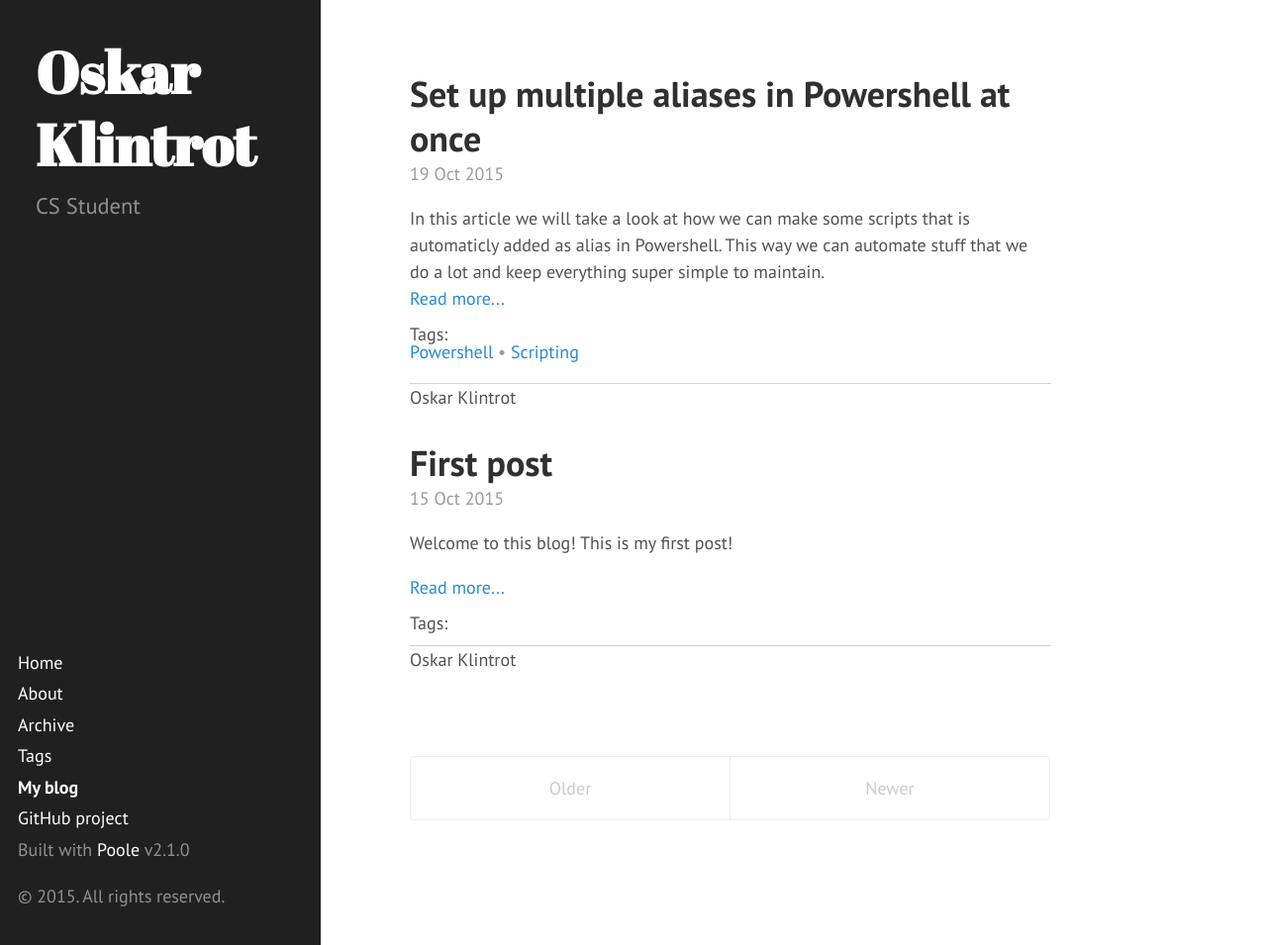
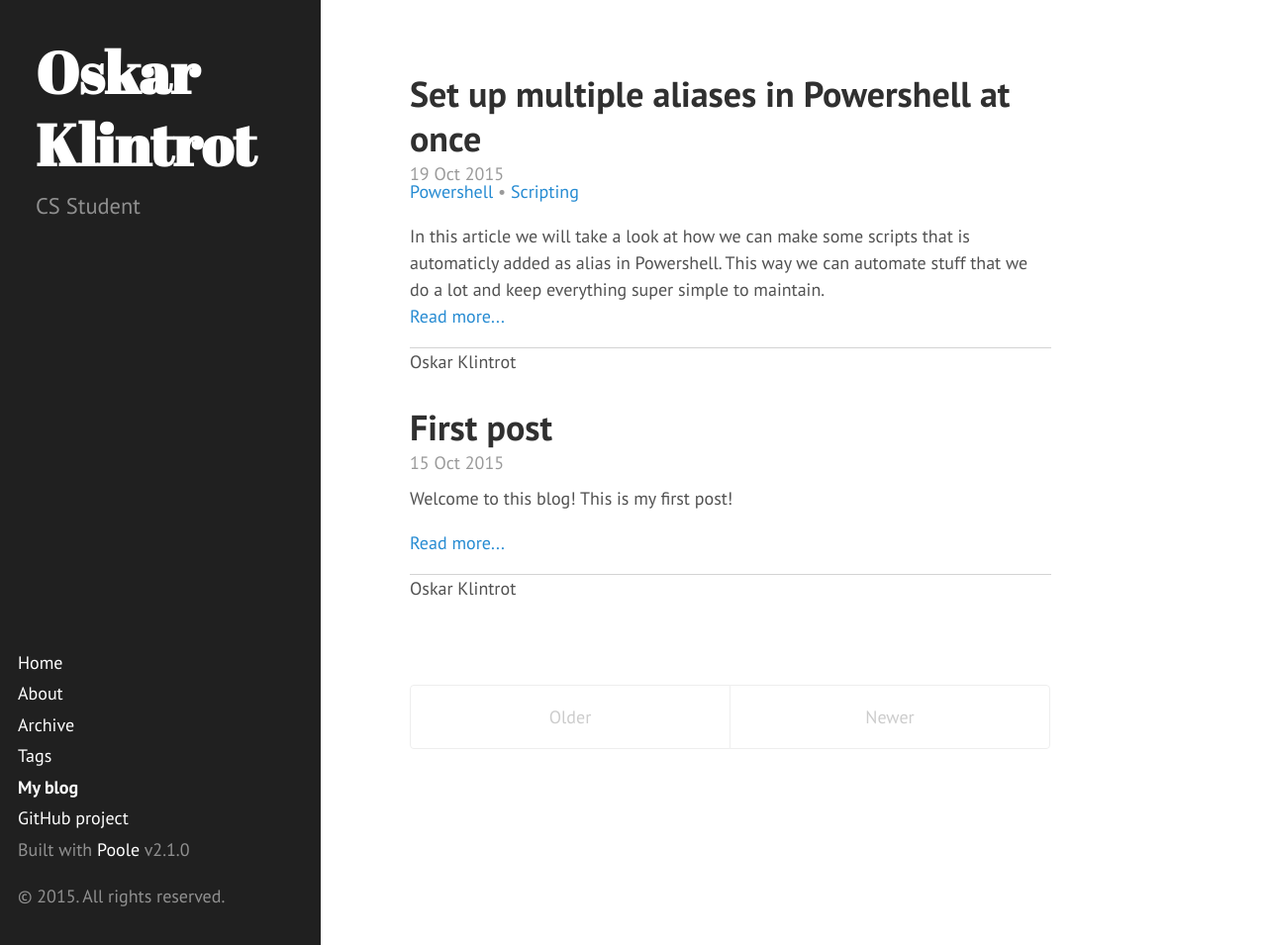
Before and after one commit to OskarKlintrotSkolarbeteWP14/2dv607.oskarklintrot.se, a Jekyll site: the page built from blog/index.html, in a window 1280 px wide and 955 px high. Shown: the whole window at 99% size. Built offline with Jekyll 4.4.1, drawn with Linux system fonts in a browser that asks for light colours; Markdown is read by kramdown in place of the engine named in the settings; the list of posts is cut into pages by our own code.

Commit message:
Update index.html

```diff
--- a/blog/index.html
+++ b/blog/index.html
@@ -12,7 +12,7 @@ title: Home
       </a>
     </h1>
 
-    <span class="post-date">{{ post.date | date_to_string }}</span>
+    <span class="post-date">{{ post.date | date_to_string }} {% include index_tags.html %}</span>
 
     {% if post.description.size > 0 %}
       {{ post.description }}
@@ -41,9 +41,6 @@ title: Home
       {{ post.content | split:'<p class="signature">' | first }}
     {% endif %}
     {% endcomment %}
-    {% include post_tags.html %}
-    Tags:
-    <p class="post-date">{% for tag in post.tags %}<a href="{{ site.url }}/tags/#{{ tag | cgi_escape }}" title="Blog posts tagged {{ tag }}" rel="tag">{{ tag }}</a>{% unless forloop.last %} &bull; {% endunless %}{% endfor %}</p>
   </div>
   <div class="line-separator"></div>
   <div class="post-author">{{ site.author.name }}</div>
```
